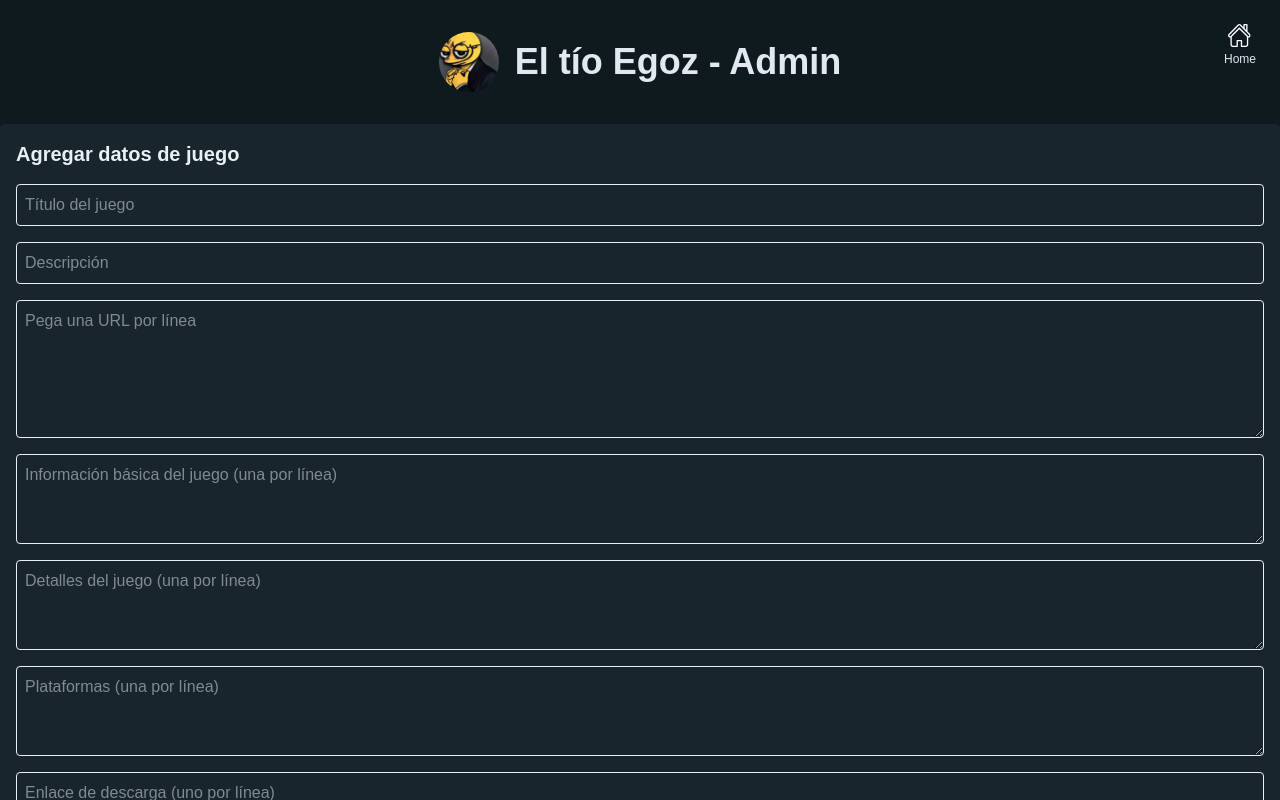
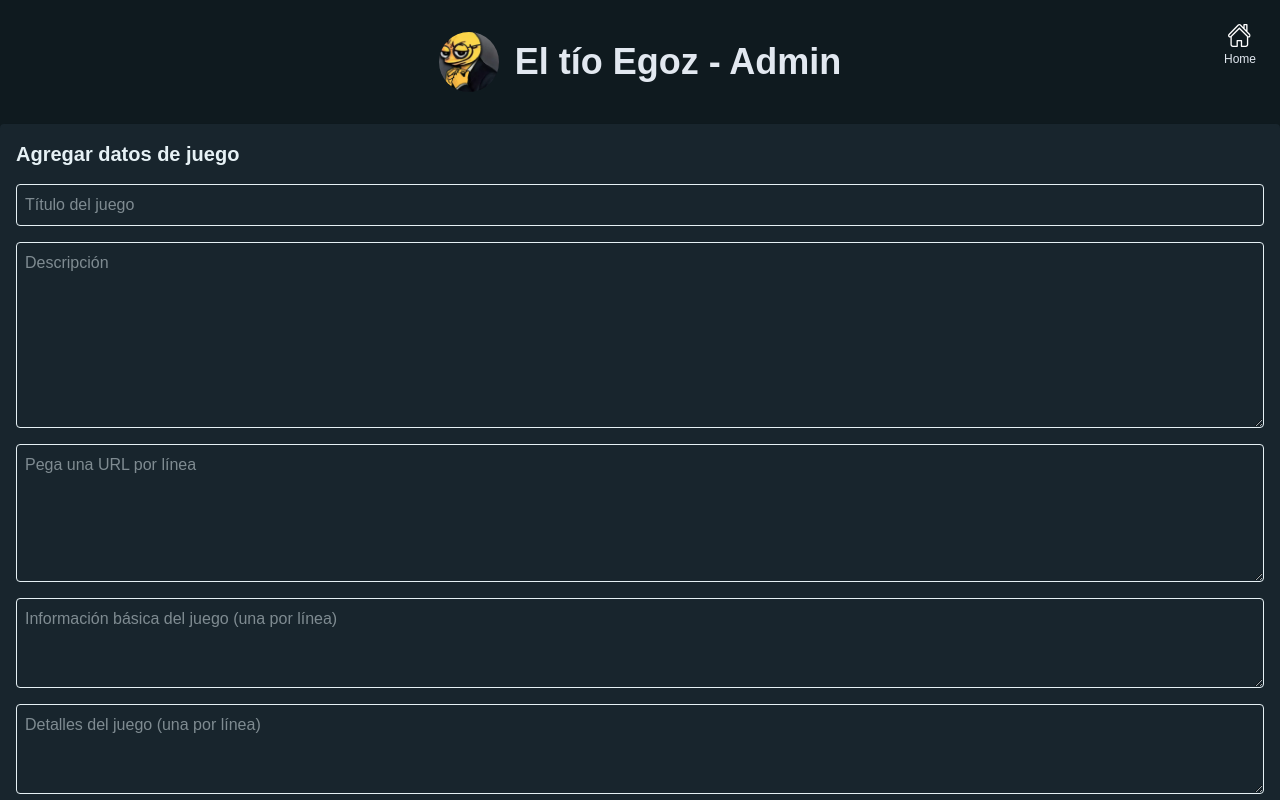
Before and after one commit to necho1122/el-tio-egoz-admin, a Next.js app: page /addGame in a window 1280 px wide. Shown: the top 800 px of the page. Built offline with nearby package versions, Linux system fonts and the light colour scheme; no server answers; sample sign-in values are in the browser's storage.

Commit message:
description box update

```diff
--- a/components/AddGame.tsx
+++ b/components/AddGame.tsx
@@ -116,12 +116,12 @@ function AddGame() {
 					className='border p-2 rounded'
 					required
 				/>
-				<input
-					type='text'
+				<textarea
 					placeholder='Descripción'
 					value={description}
 					onChange={(e) => setDescription(e.target.value)}
 					className='border p-2 rounded'
+					rows={7}
 					required
 				/>
 				<textarea
```
